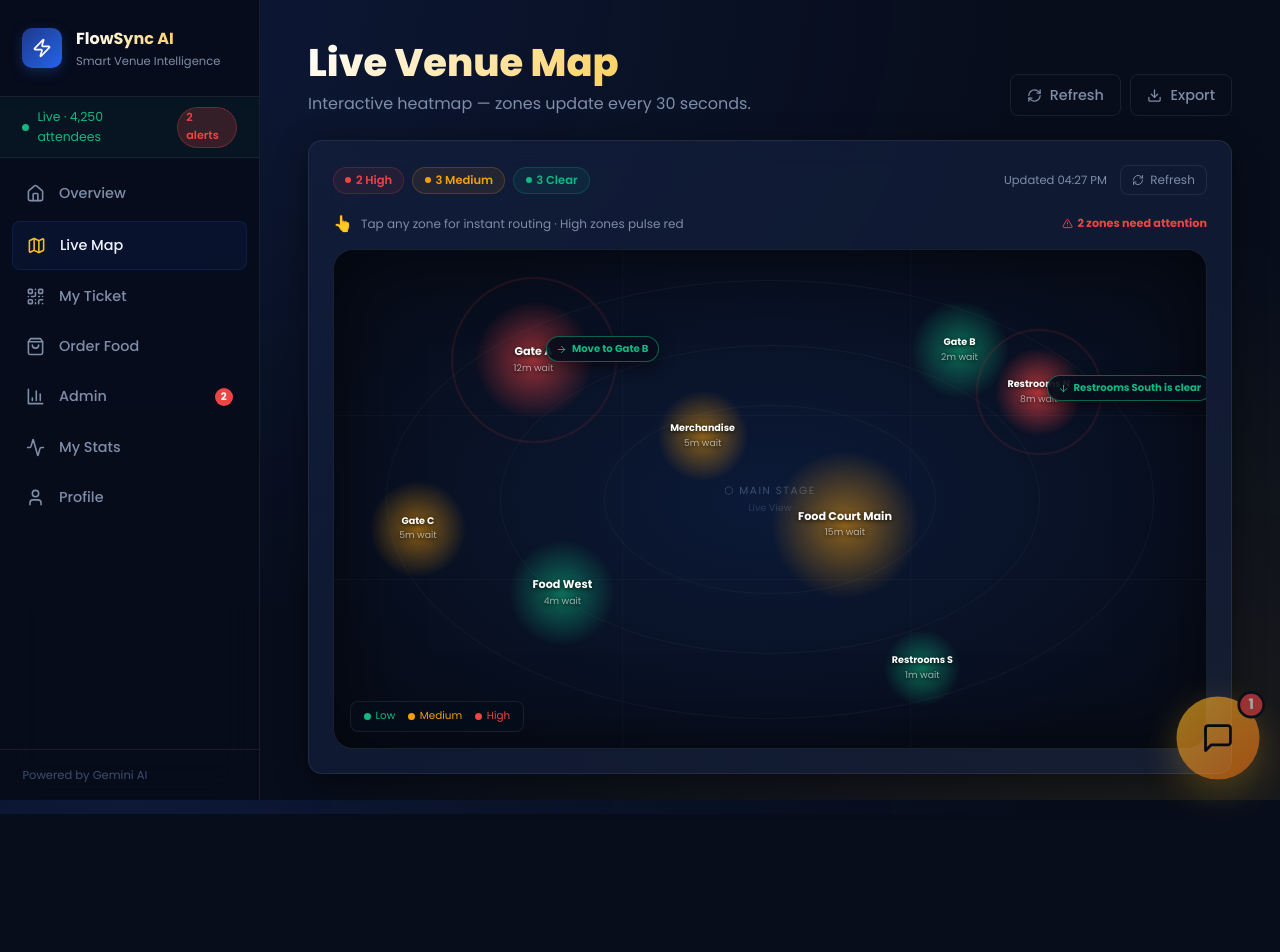
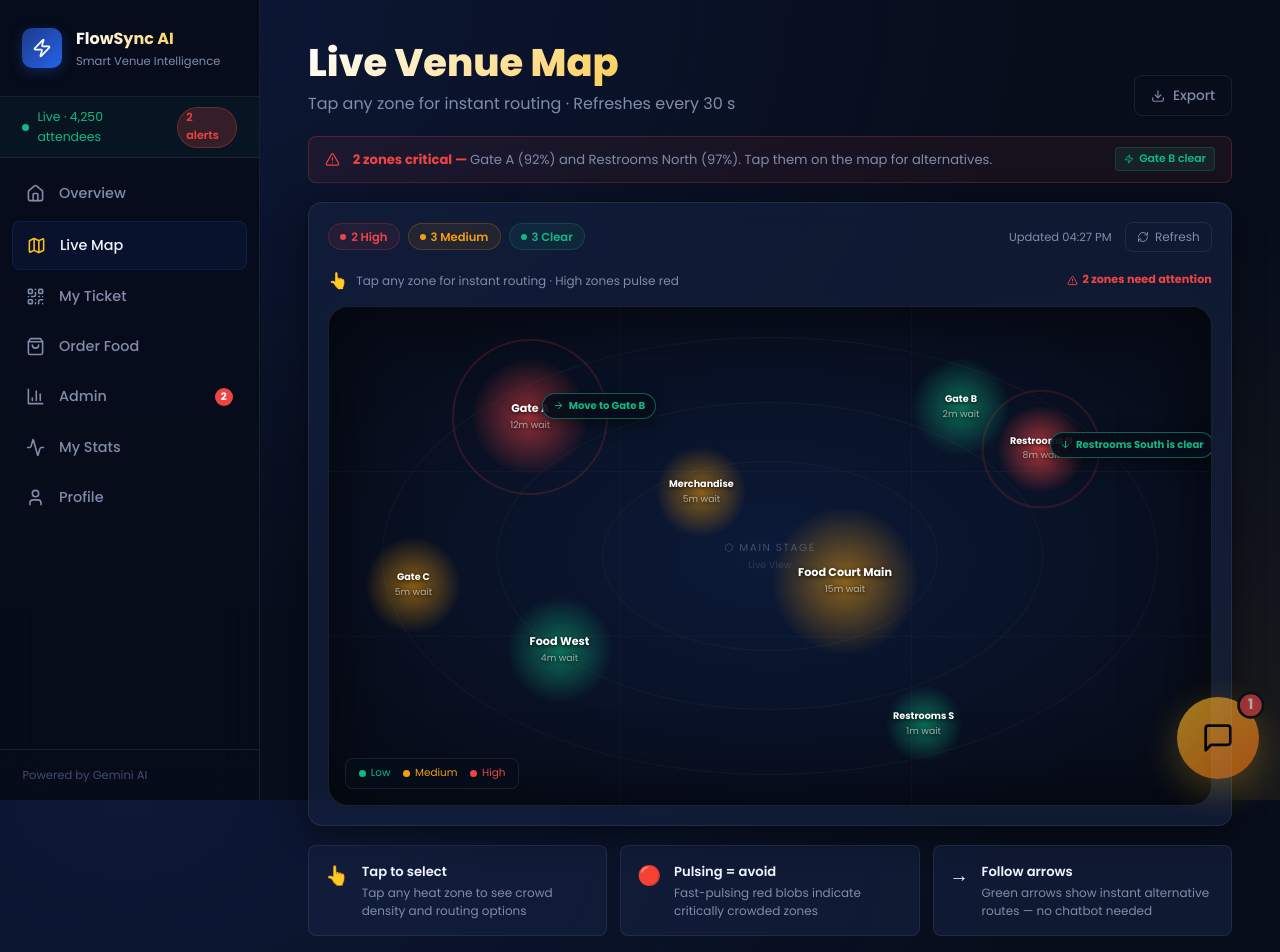
Before and after one commit to jayanitrivedi07-bit/FlowSyncAI, a React (Vite) app in the folder frontend/: page /map in a window 1280 px wide. Shown: the top 952 px of the page. Before the commit the page ends 814 px from the top, so only its background shows below. Built offline with nearby package versions, Linux system fonts and the light colour scheme.

Commit message:
Update frontend/src/pages/Map.jsx

```diff
--- a/frontend/src/pages/Map.jsx
+++ b/frontend/src/pages/Map.jsx
@@ -1,28 +1,97 @@
-import React from 'react';
+import React, { useState } from 'react';
 import Heatmap from '../components/Heatmap';
-import { RefreshCw, Download } from 'lucide-react';
+import { RefreshCw, Download, AlertTriangle, Zap } from 'lucide-react';
 
 export default function MapView() {
+  const [exportDone, setExportDone] = useState(false);
+
+  const handleExport = () => {
+    setExportDone(true);
+    // In production: generate PDF/CSV of zone density report
+    setTimeout(() => setExportDone(false), 2500);
+  };
+
   return (
     <main aria-label="Live Venue Map" style={{ animation: 'fadeIn 0.35s ease-out' }}>
-      <div style={{ display: 'flex', justifyContent: 'space-between', alignItems: 'flex-end', marginBottom: '1.5rem', flexWrap: 'wrap', gap: '1rem' }}>
+
+      {/* Page header */}
+      <div style={{
+        display: 'flex', justifyContent: 'space-between', alignItems: 'flex-end',
+        marginBottom: '1.2rem', flexWrap: 'wrap', gap: '1rem',
+      }}>
         <div className="anim-fade-up">
           <h1>Live Venue Map</h1>
-          <p style={{ marginTop: '0.3rem' }}>Interactive heatmap — zones update every 30 seconds.</p>
+          <p style={{ marginTop: '0.3rem' }}>
+            Tap any zone for instant routing · Refreshes every 30 s
+          </p>
         </div>
         <div style={{ display: 'flex', gap: '0.6rem' }}>
-          <button className="btn-ghost" aria-label="Refresh map data">
-            <RefreshCw size={15} /> Refresh
-          </button>
-          <button className="btn-ghost" aria-label="Export density report">
-            <Download size={15} /> Export
+          <button
+            className="btn-ghost"
+            onClick={handleExport}
+            aria-label="Export density report"
+            id="export-map-btn"
+            style={{ fontSize: '0.85rem' }}
+          >
+            <Download size={14} />
+            {exportDone ? 'Exported ✓' : 'Export'}
           </button>
         </div>
       </div>
 
-      <div className="card anim-fade-up stagger-1" style={{ padding: '1.5rem' }}>
+      {/* Critical alert ribbon — only shown when high-risk zones exist */}
+      <div className="anim-fade-up stagger-1" style={{
+        display: 'flex', alignItems: 'center', gap: '0.8rem',
+        background: 'rgba(239,68,68,0.07)', border: '1px solid rgba(239,68,68,0.25)',
+        borderRadius: 'var(--radius-sm)', padding: '0.65rem 1rem',
+        marginBottom: '1.2rem',
+      }}>
+        <AlertTriangle size={15} color="#ef4444" style={{ flexShrink: 0 }} />
+        <div style={{ flex: 1, fontSize: '0.82rem' }}>
+          <span style={{ fontWeight: 700, color: '#ef4444' }}>2 zones critical — </span>
+          <span style={{ color: 'var(--text-muted)' }}>
+            Gate A (92%) and Restrooms North (97%). Tap them on the map for alternatives.
+          </span>
+        </div>
+        <span style={{
+          fontSize: '0.68rem', color: 'var(--success)', fontWeight: 600,
+          display: 'flex', alignItems: 'center', gap: '0.3rem',
+          background: 'rgba(16,185,129,0.1)', border: '1px solid rgba(16,185,129,0.2)',
+          borderRadius: '4px', padding: '0.15rem 0.5rem', whiteSpace: 'nowrap',
+        }}>
+          <Zap size={10} /> Gate B clear
+        </span>
+      </div>
+
+      {/* Heatmap card */}
+      <div className="card anim-fade-up stagger-2" style={{ padding: '1.2rem' }}>
         <Heatmap />
       </div>
+
+      {/* Usage guide */}
+      <div className="anim-fade-up stagger-3" style={{
+        display: 'grid', gridTemplateColumns: 'repeat(auto-fit, minmax(200px,1fr))',
+        gap: '0.8rem', marginTop: '1.2rem',
+      }}>
+        {[
+          { icon: '👆', title: 'Tap to select',  desc: 'Tap any heat zone to see crowd density and routing options' },
+          { icon: '🔴', title: 'Pulsing = avoid', desc: 'Fast-pulsing red blobs indicate critically crowded zones' },
+          { icon: '→',  title: 'Follow arrows',  desc: 'Green arrows show instant alternative routes — no chatbot needed' },
+        ].map(tip => (
+          <div key={tip.title} style={{
+            display: 'flex', gap: '0.8rem', alignItems: 'flex-start',
+            background: 'var(--bg-card)', border: '1px solid var(--border)',
+            borderRadius: 'var(--radius-sm)', padding: '0.9rem 1rem',
+          }}>
+            <span style={{ fontSize: '1.2rem', flexShrink: 0 }}>{tip.icon}</span>
+            <div>
+              <div style={{ fontWeight: 600, fontSize: '0.82rem', color: 'var(--text)', marginBottom: '0.15rem' }}>{tip.title}</div>
+              <div style={{ fontSize: '0.75rem', color: 'var(--text-muted)', lineHeight: 1.5 }}>{tip.desc}</div>
+            </div>
+          </div>
+        ))}
+      </div>
+
     </main>
   );
 }
```
